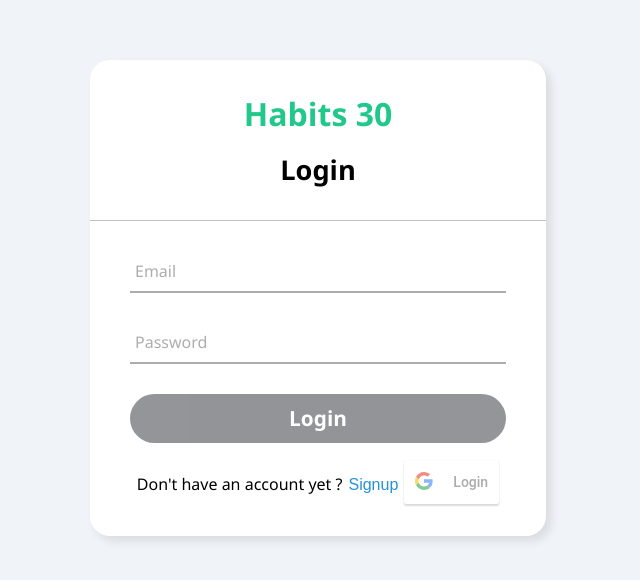
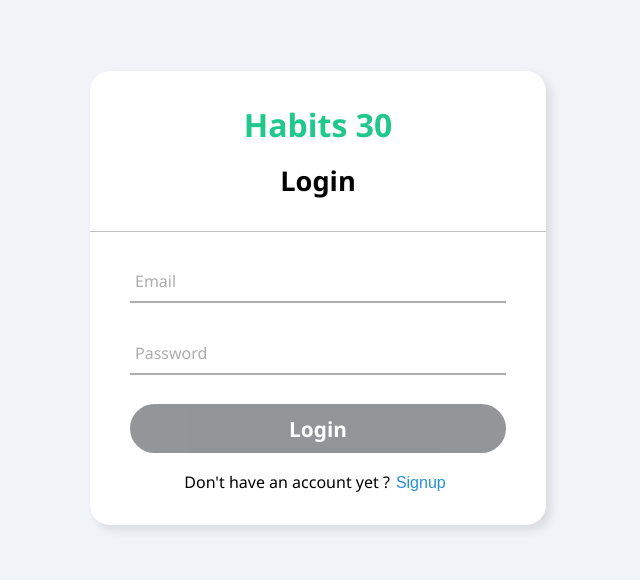
Before and after one commit to Jordan6794/Habits30, a React (Create React App) app: page /login in a window 1280 px wide. Shown: the part 102-682 px from the top of the page, without its empty margins (322-962 px from the left). Built offline with nearby package versions, Linux system fonts and the light colour scheme; no server answers.

Commit message:
vercel hosting bug search

```diff
--- a/src/components/Auth/AuthForm.tsx
+++ b/src/components/Auth/AuthForm.tsx
@@ -240,13 +240,13 @@ export default function AuthForm({
 							onFailure={googleFailure}
 							cookiePolicy='single_host_origin'
 						/> */}
-						<GoogleLogin
+						{/* <GoogleLogin
     clientId="658977310896-knrl3gka66fldh83dao2rhgbblmd4un9.apps.googleusercontent.com"
     buttonText="Login"
     onSuccess={googleSuccess}
     onFailure={googleFailure}
     cookiePolicy={'single_host_origin'}
-  />
+  /> */}
 					</div>
 				</div>
 			</form>
```
